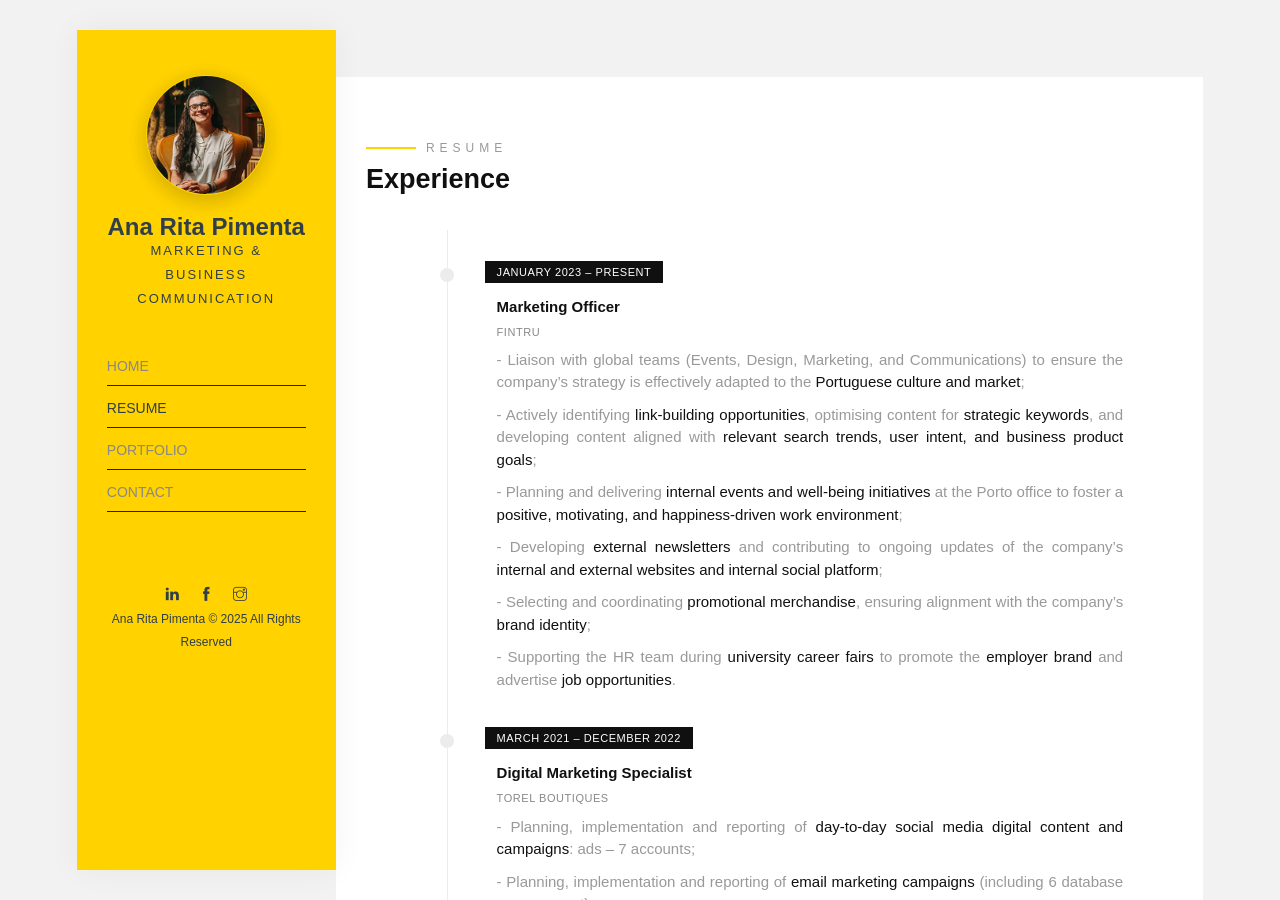
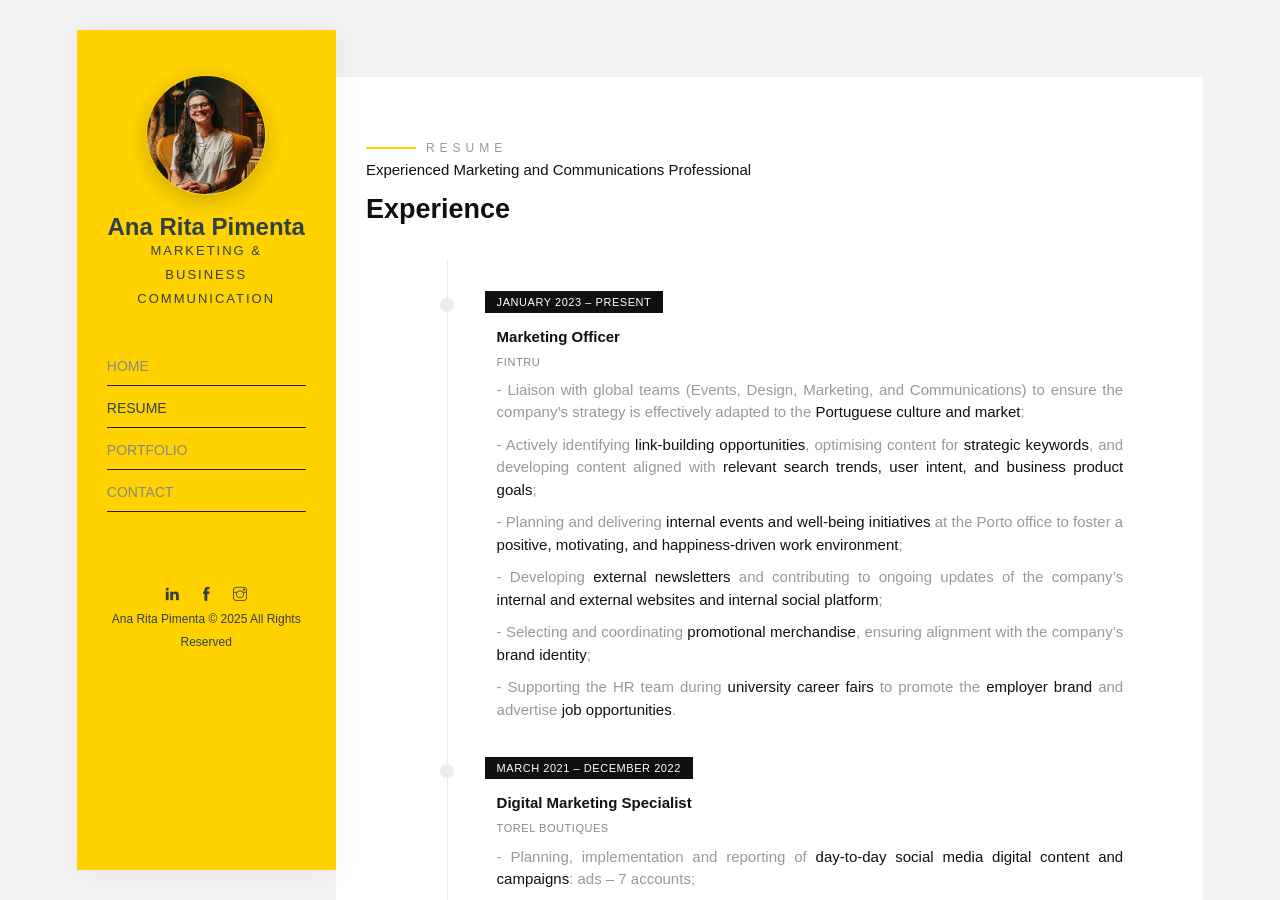
Before and after one commit to anaritapimenta/anaritapimenta.github.io, a Jekyll site: the page built from resume.html, in a window 1280 px wide and 900 px high. Built offline with Jekyll 4.4.1, drawn with Linux system fonts in a browser that asks for light colours; some web fonts are replaced.

Commit message:
Update resume.html

```diff
--- a/resume.html
+++ b/resume.html
@@ -4,15 +4,17 @@ description: Marketing and communications expert with a strong background in dig
 layout: default
 ---
 
-<h1 style="position:absolute; left:-9999px; top:auto; width:1px; height:1px; overflow:hidden;">
-Experienced Marketing and Communications Professional
-</h1>
-
 <section class="resume" role="region" aria-labelledby="experience-heading">
   <div class="container-fluid">
     <div class="row">
       <div class="col-md-12">
         <span class="heading-meta style-1">Resume</span>
+
+        <!-- H1 visível, antes do H2, mesmo tamanho -->
+        <h1 class="heading animate-box" style="font-size: inherit; font-weight: normal; margin-bottom: 0.5em;">
+          Experienced Marketing and Communications Professional
+        </h1>
+
         <h2 class="heading animate-box" id="experience-heading" data-animate-effect="fadeInLeft">
           Experience
         </h2>
```
